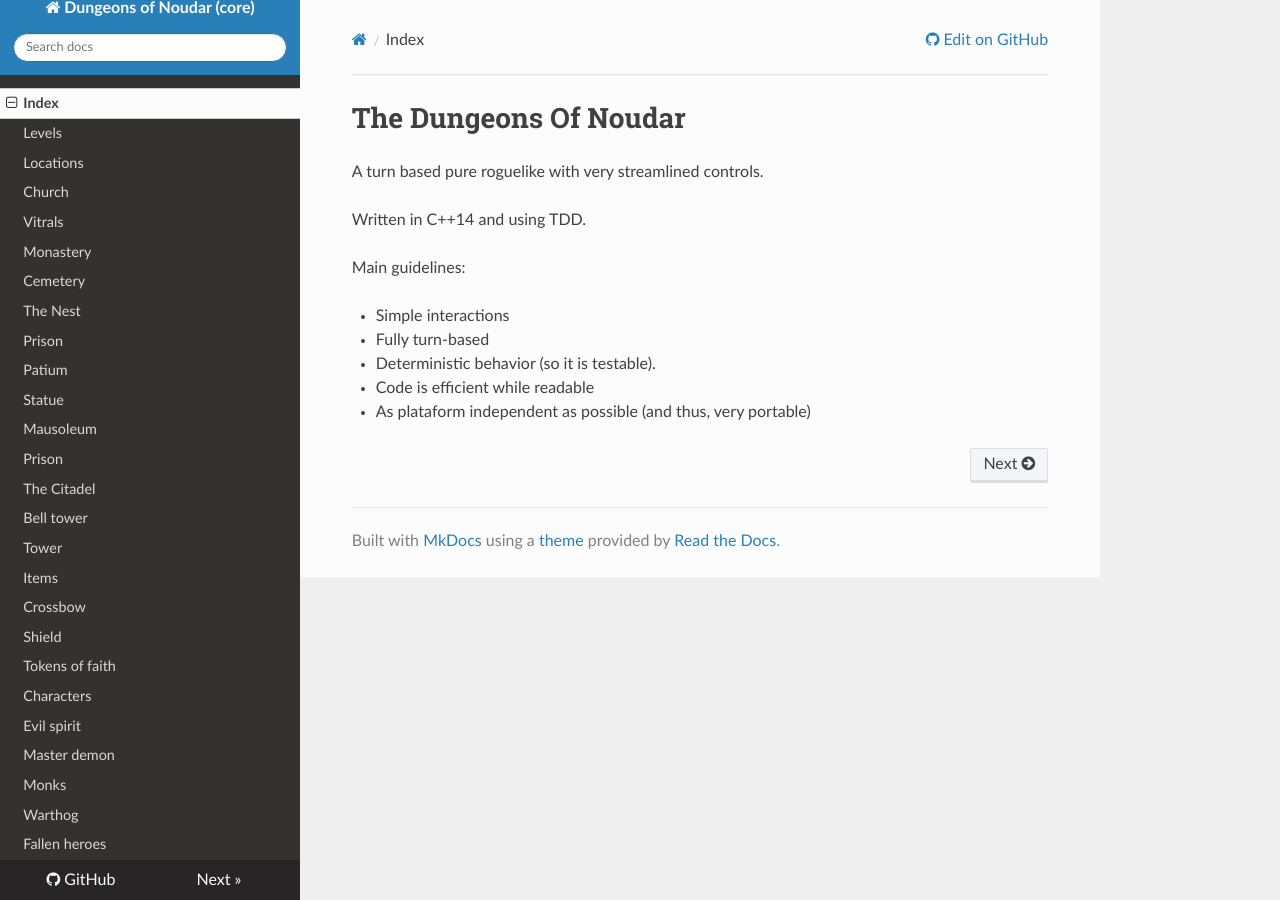
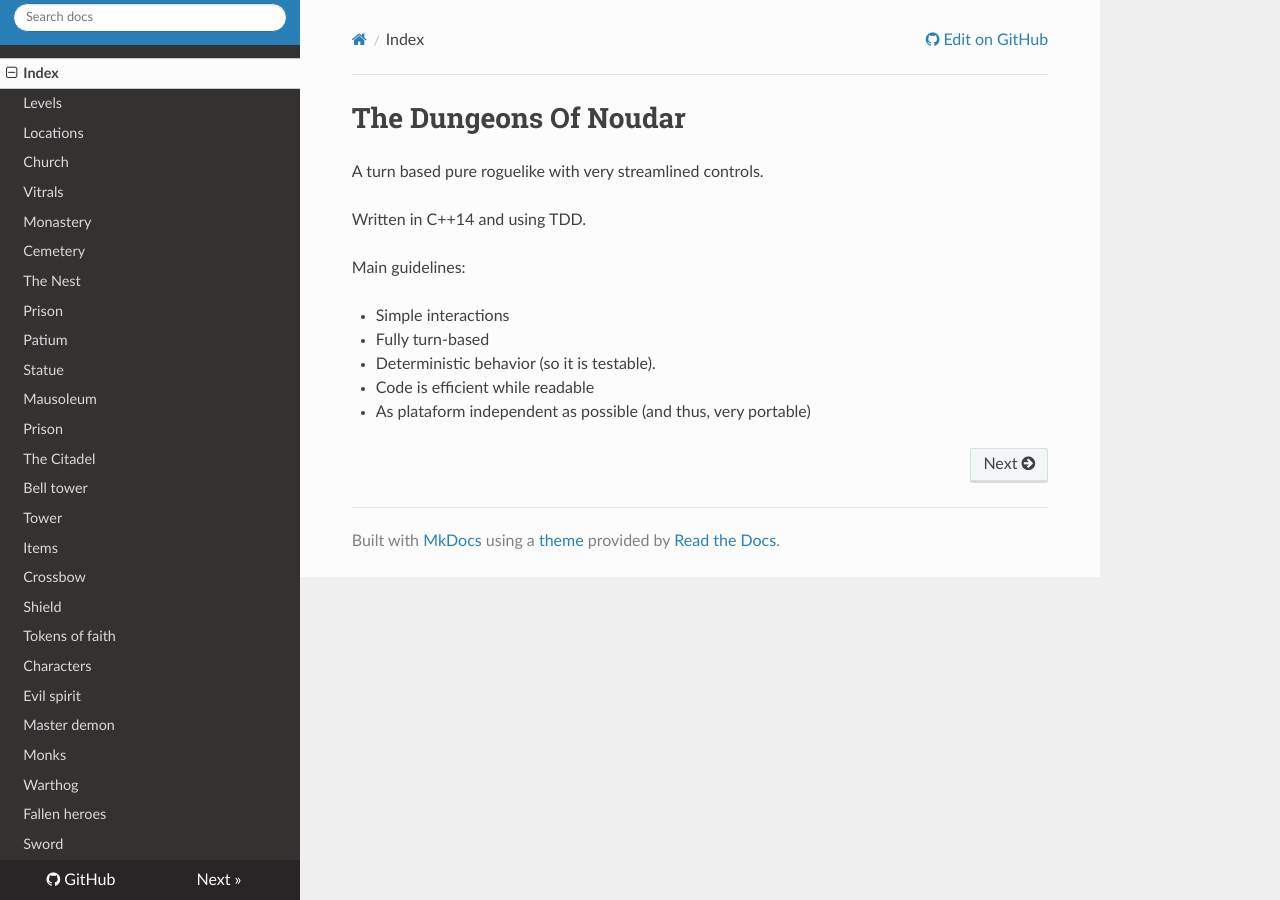
Before and after one commit to TheFakeMontyOnTheRun/noudar-core, an MkDocs documentation site: the page built from docs/index.md, in a window 1280 px wide. Built offline with MkDocs 1.6.1, drawn with Linux system fonts in a browser that asks for light colours; nearby versions of some CDN libraries; old or Windows-style settings are respelled for this version of MkDocs.

Commit message:
Add missing page to the documentation index

```diff
--- a/mkdocs.yml
+++ b/mkdocs.yml
@@ -28,3 +28,4 @@ pages:
 - Monks: monks.md
 - Warthog: warthog.md
 - Fallen heroes: fallen-heroes.md
+- Sword: sword.md
```
